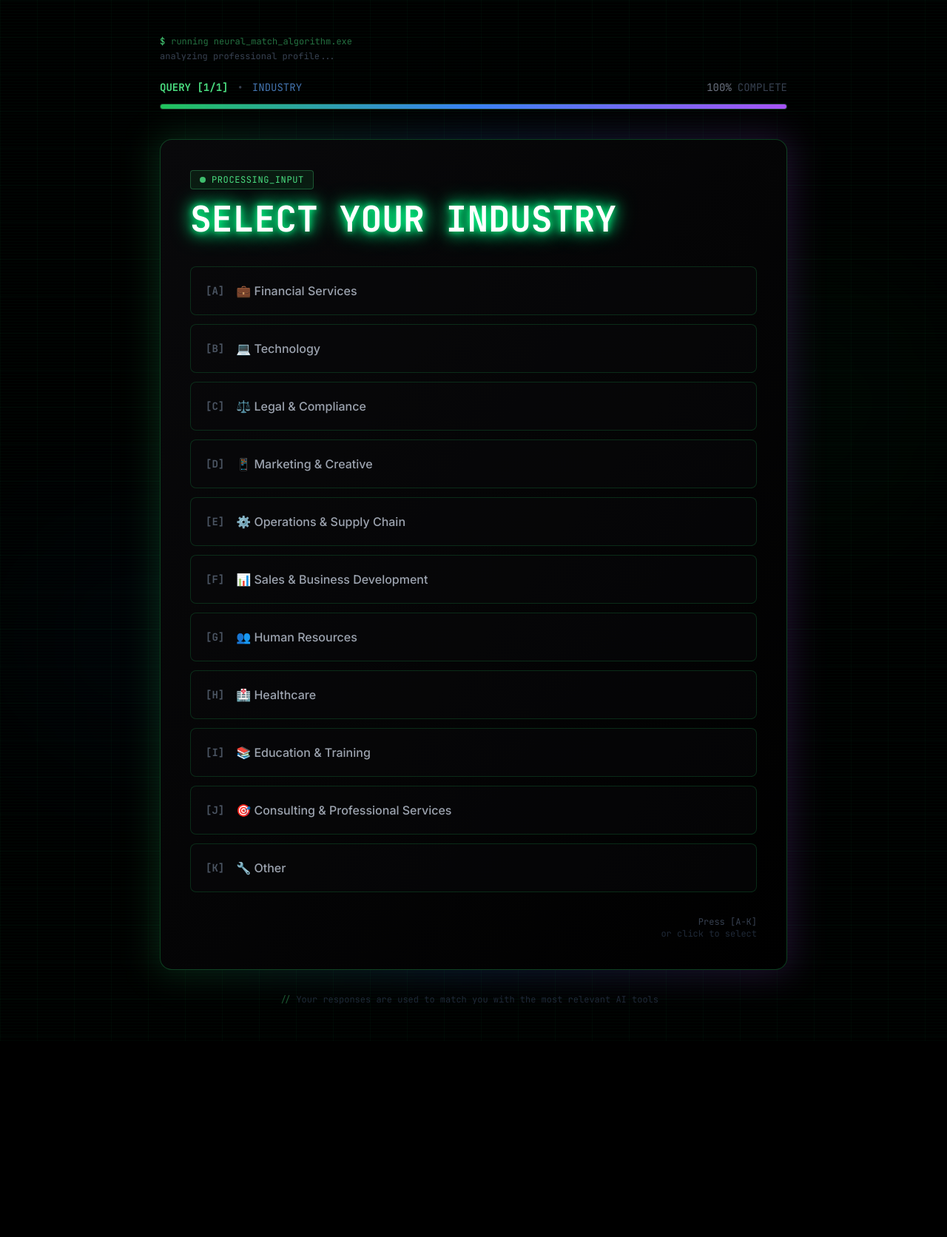
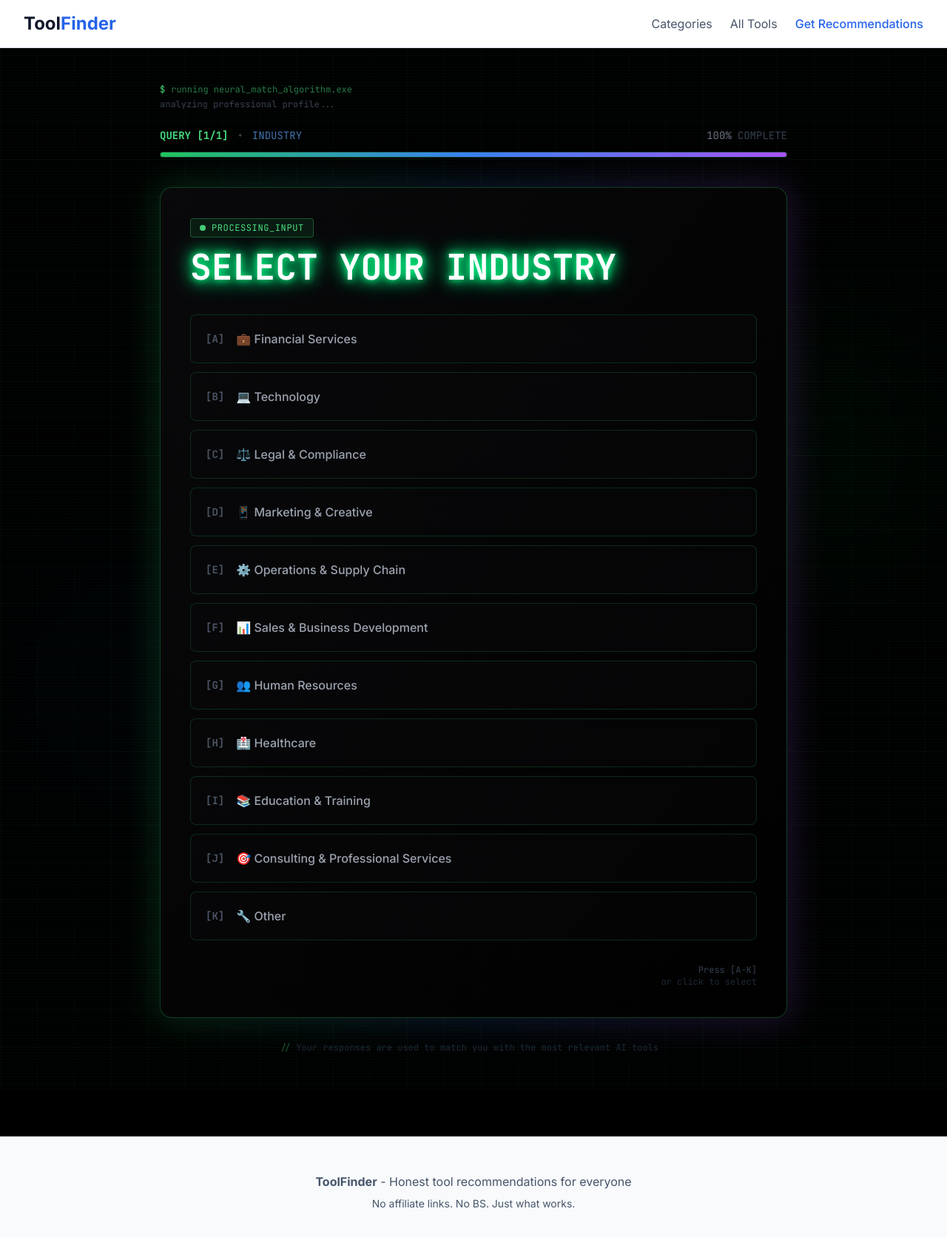
Before and after one commit to mattship26-gif/ai-matcher1, a Next.js app: page /quiz in a window 1280 px wide. Shown: the top 1672 px of the page at 74% size. Before the commit the page ends 1407 px from the top, so only its background shows below. Built offline with nearby package versions, Linux system fonts and the light colour scheme.

Commit message:
Update layout.tsx

```diff
--- a/src/app/layout.tsx
+++ b/src/app/layout.tsx
@@ -1,9 +1,13 @@
-import type { Metadata } from "next";
-import "./globals.css";
+import type { Metadata } from 'next';
+import { Inter } from 'next/font/google';
+import './globals.css';
+import Link from 'next/link';
+
+const inter = Inter({ subsets: ['latin'] });
 
 export const metadata: Metadata = {
-  title: "AI Matcher",
-  description: "Match your skills with AI jobs",
+  title: 'ToolFinder - Find the Right Tools for Your Situation',
+  description: 'Honest, context-aware tool recommendations. No affiliate BS. Just what actually works for your team size, budget, and needs.',
 };
 
 export default function RootLayout({
@@ -13,7 +17,46 @@ export default function RootLayout({
 }) {
   return (
     <html lang="en">
-      <body>{children}</body>
+      <body className={inter.className}>
+        {/* Simple Header */}
+        <header className="border-b border-slate-200 bg-white">
+          <nav className="max-w-7xl mx-auto px-4 sm:px-6 lg:px-8 py-4">
+            <div className="flex justify-between items-center">
+              <Link href="/" className="text-2xl font-bold text-slate-900">
+                Tool<span className="text-blue-600">Finder</span>
+              </Link>
+              <div className="flex gap-6">
+                <Link href="/categories" className="text-slate-600 hover:text-slate-900">
+                  Categories
+                </Link>
+                <Link href="/tools" className="text-slate-600 hover:text-slate-900">
+                  All Tools
+                </Link>
+                <Link href="/quiz" className="text-blue-600 hover:text-blue-700 font-medium">
+                  Get Recommendations
+                </Link>
+              </div>
+            </div>
+          </nav>
+        </header>
+
+        {/* Main Content */}
+        <main>{children}</main>
+
+        {/* Simple Footer */}
+        <footer className="bg-slate-50 border-t border-slate-200 mt-16">
+          <div className="max-w-7xl mx-auto px-4 sm:px-6 lg:px-8 py-12">
+            <div className="text-center text-slate-600">
+              <p className="mb-2">
+                <span className="font-bold">ToolFinder</span> - Honest tool recommendations for everyone
+              </p>
+              <p className="text-sm">
+                No affiliate links. No BS. Just what works.
+              </p>
+            </div>
+          </div>
+        </footer>
+      </body>
     </html>
   );
 }
```
